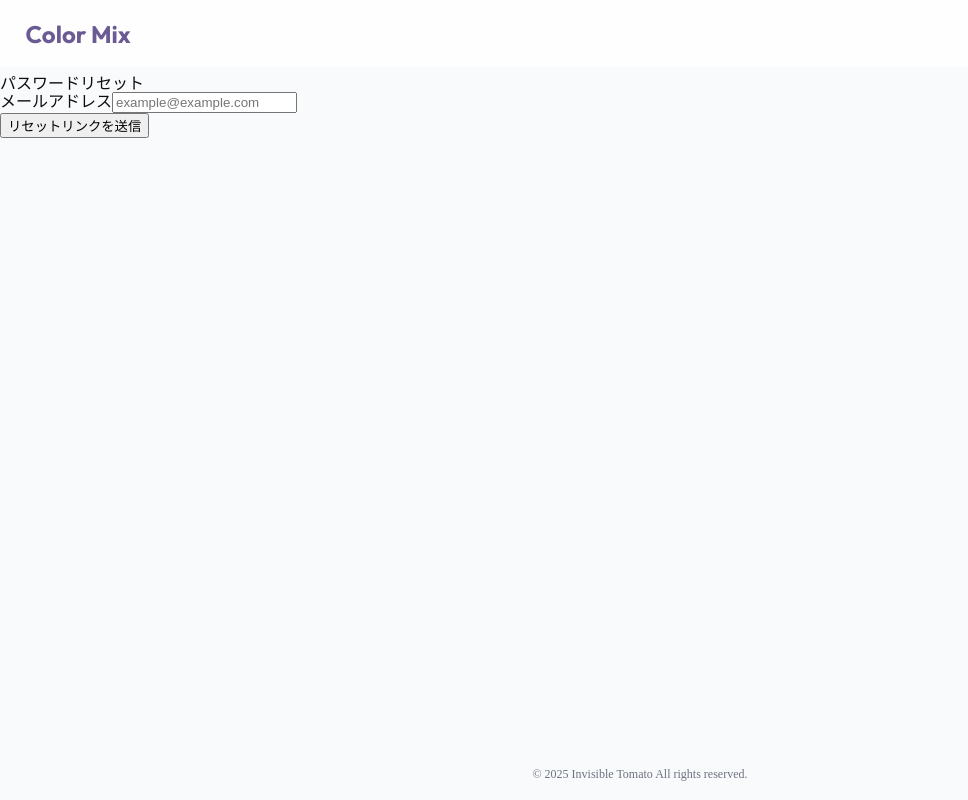
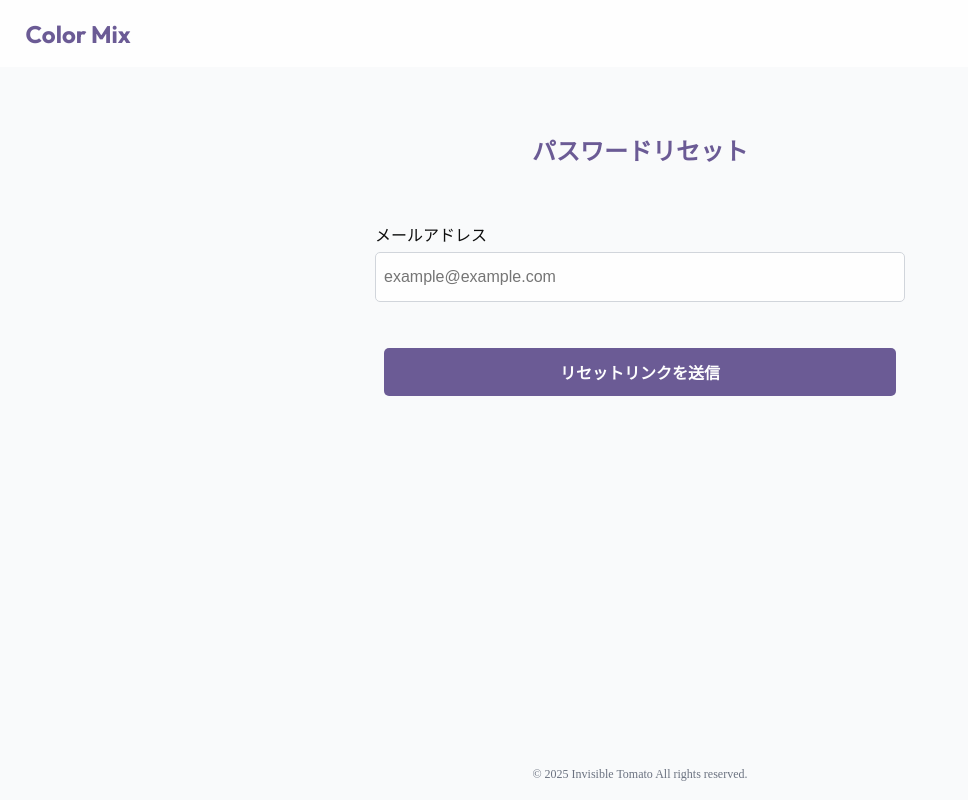
Before and after one commit to InvisibleTomato/color-mix, a Next.js app: page /password-reset in a window 1280 px wide. Shown: the whole page, without its empty margins (0-968 px from the left). Built offline with nearby package versions, Linux system fonts and the light colour scheme; no server answers.

Commit message:
✨ パスワード再設定用のページを作成

```diff
--- a/src/app/password-reset/page.tsx
+++ b/src/app/password-reset/page.tsx
@@ -2,14 +2,18 @@
 import { auth } from "@/app/lib/firebase/auth";
 import { sendPasswordResetEmail } from "firebase/auth";
 import { useState } from "react";
+import styles from "./password-reset.module.scss";
 
 const PasswordReset = () => {
   const [email, setEmail] = useState("");
 
   const handleSubmit = async (e: React.FormEvent<HTMLFormElement>) => {
     e.preventDefault();
+    //メールアドレスが取得できているか確認
+    console.log("入力されたメールアドレス:", email);
     const actionCodeSettings = {
       // パスワード再設定後のリダイレクト URL
+      //↓デプロイ時は本番環境のURLに変更する
       url: "http://localhost:3000/",
     };
     try {
@@ -21,34 +25,24 @@ const PasswordReset = () => {
   };
 
   return (
-    <div className="bg-gray-100 min-h-screen flex items-center justify-center">
-      <div className="w-full max-w-md mx-auto mt-8 p-6 bg-white rounded-lg shadow-md">
-        <h2 className="text-2xl font-bold mb-6 text-center font-noto-sans">
-          パスワードリセット
-        </h2>
-        <form onSubmit={handleSubmit} className="space-y-4">
+    <div>
+      <div className={styles.passwordResetContainer}>
+        <h2 className={styles.passwordResetTitle}>パスワードリセット</h2>
+        <form onSubmit={handleSubmit} className={styles.passwordResetForm}>
           <div>
-            <label
-              htmlFor="email"
-              className="block mb-2 text-sm font-medium text-gray-700 font-noto-sans"
-            >
-              メールアドレス
-            </label>
+            <label htmlFor="email">メールアドレス</label>
             <input
               type="email"
               id="email"
               name="email"
               required
-              className="w-full px-3 py-2 border border-gray-300 rounded-md focus:outline-none focus:ring-2 focus:ring-blue-500"
               placeholder="example@example.com"
               value={email}
               onChange={(e) => setEmail(e.target.value)}
+              className={styles.passwordResetInput}
             />
           </div>
-          <button
-            type="submit"
-            className="w-full bg-blue-500 text-white font-bold py-2 px-4 rounded-md hover:bg-blue-600 transition duration-300 font-noto-sans disabled:opacity-50 disabled:cursor-not-allowed"
-          >
+          <button type="submit" className={styles.passwordResetButton}>
             リセットリンクを送信
           </button>
         </form>
```
